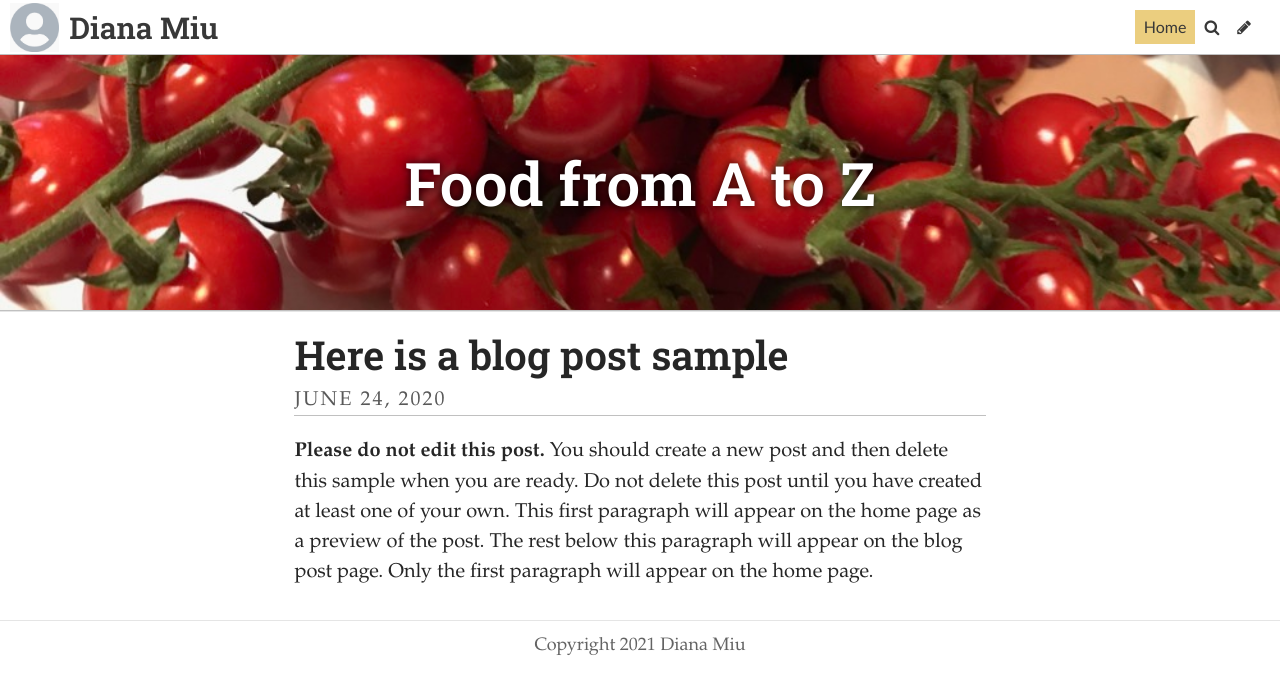
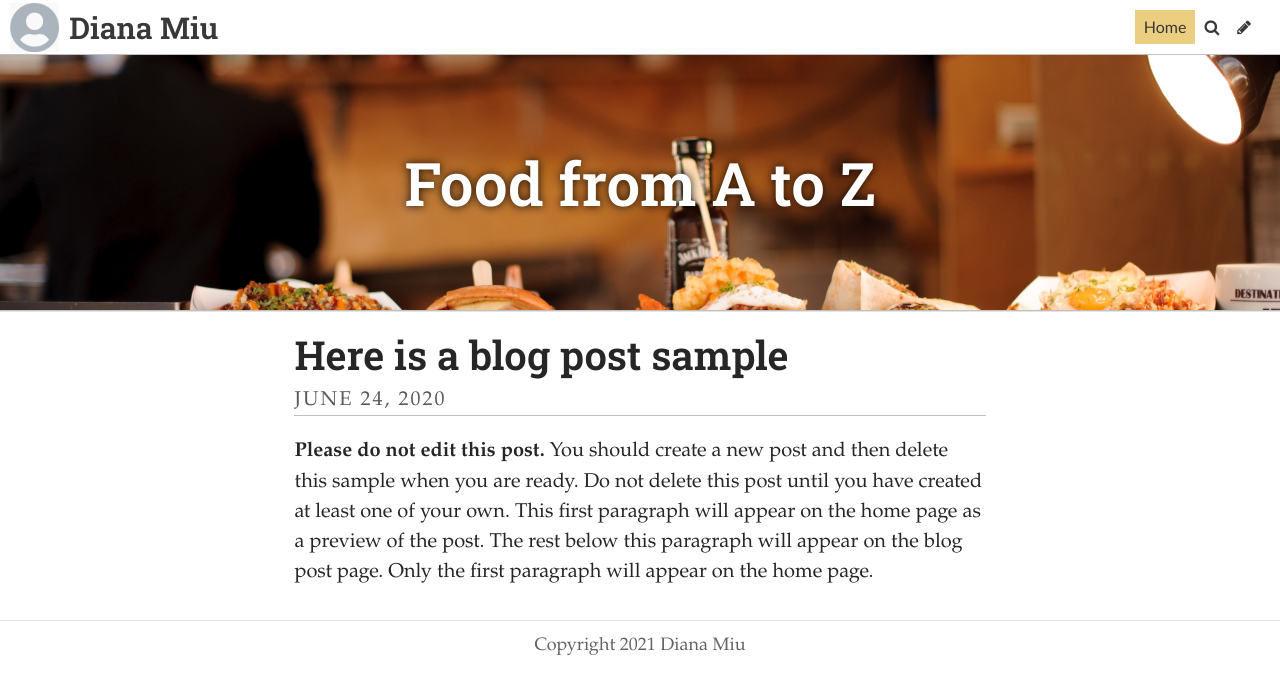
Before and after one commit to DianaMiu/typographymodule, a Jekyll site: the page built from index.html, in a window 1280 px wide. Shown: the top 694 px of the page. Built offline with Jekyll 4.4.1, drawn with Linux system fonts in a browser that asks for light colours; some web fonts are replaced; the list of posts is cut into pages by our own code.

Commit message:
Update Settings “general”

```diff
--- a/_data/settings.yml
+++ b/_data/settings.yml
@@ -3,7 +3,7 @@ description: A website about food and typography. From fancy or fast food
   restaurants fonts to Tesco product lines and logo, this blog looks at
   different types of typography across multiple sectors of the food industry.
 footer_text: Copyright 2021 Diana Miu
-header_feature_image: ../uploads/tomatoes.jpg
+header_feature_image: ../uploads/paula-vermeulen-urjzkhqsubk-unsplash.jpg
 header_text: Food from A to Z
 header_text_color: "#ffffff"
 bannerheight: 20vmax
```
Also changed, not shown: uploads/paula-vermeulen-urjzkhqsubk-unsplash.jpg (added).
